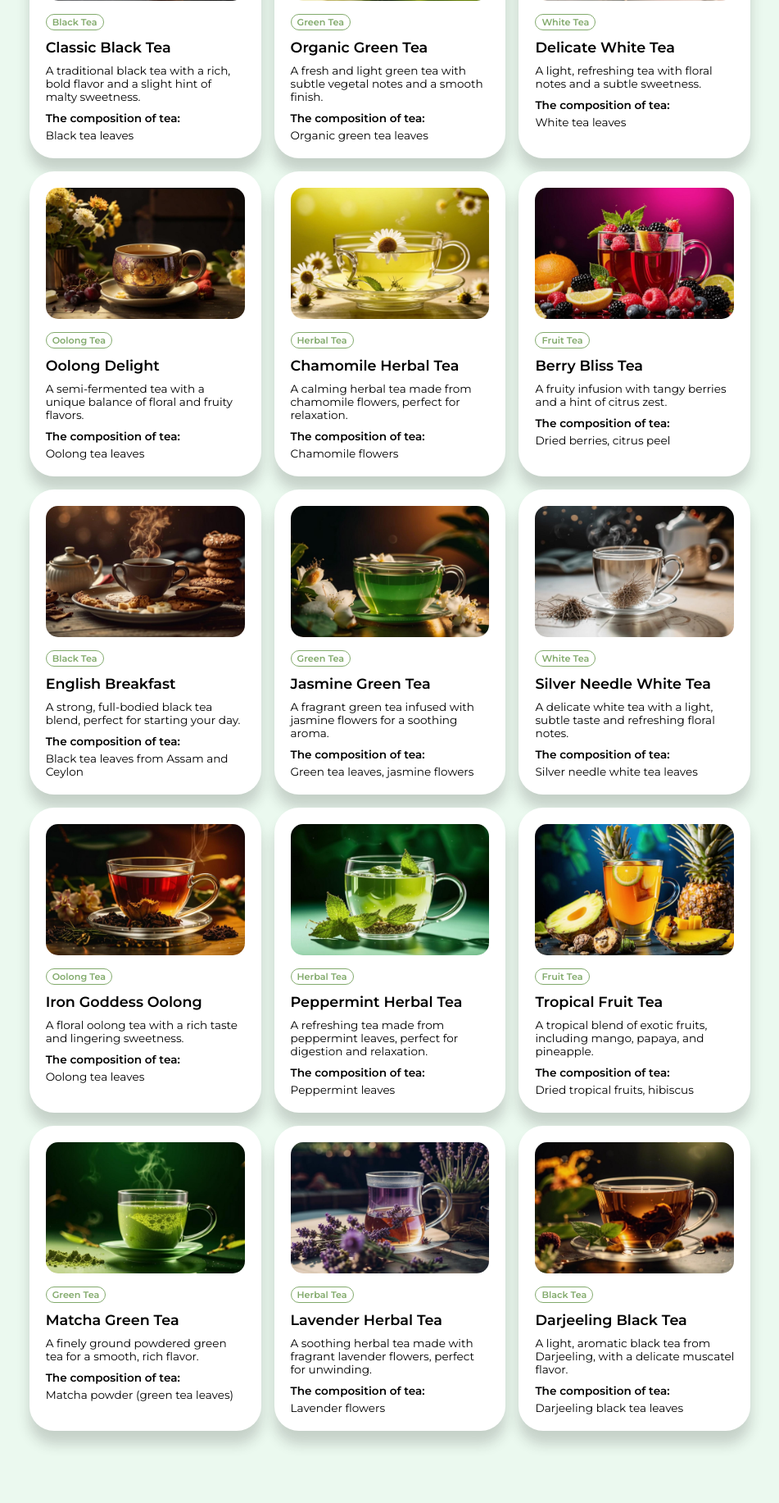
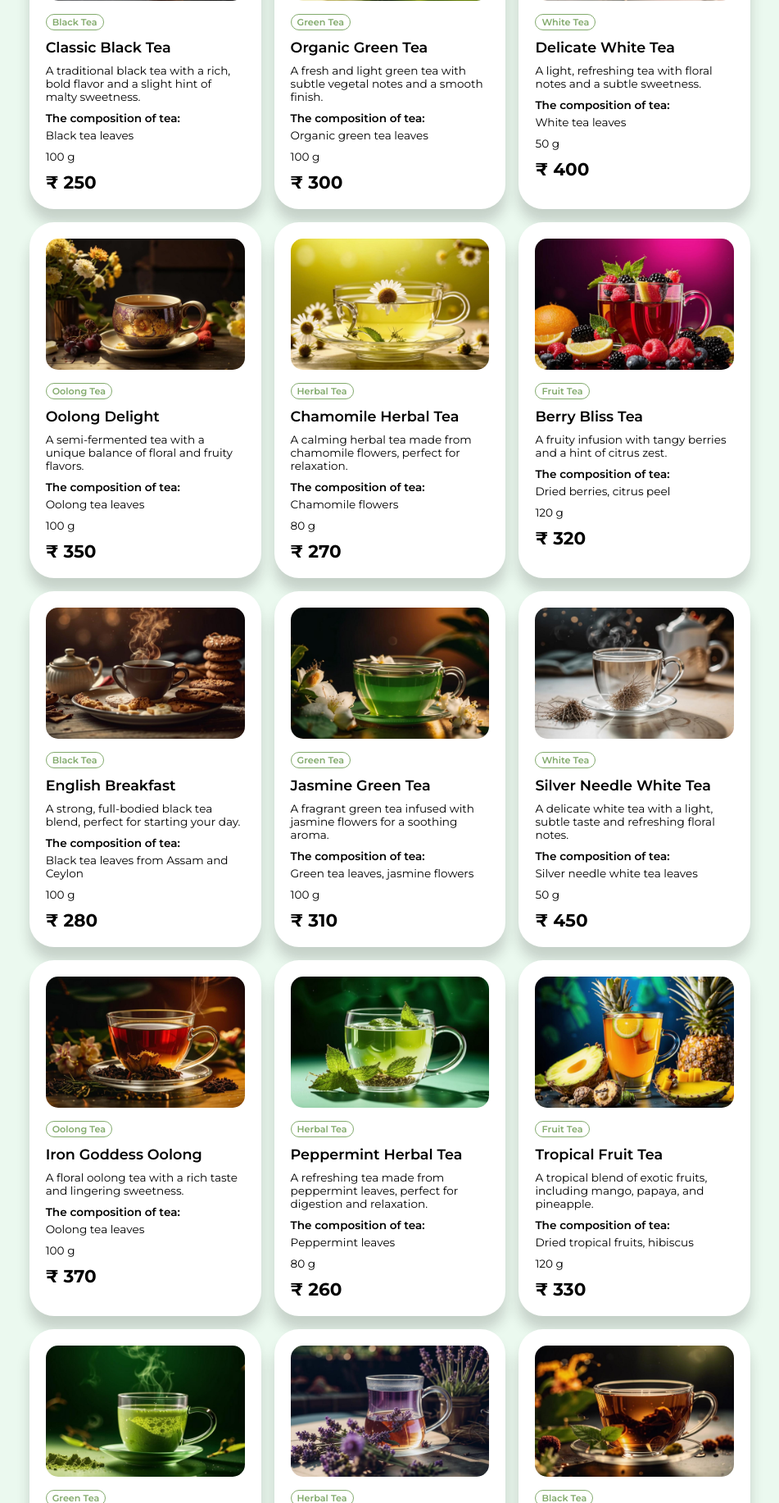
Before and after one commit to mr-danbis/VivaTea, a PHP site: page /app/catalogPage.html in a window 1280 px wide. Shown: the part 442-2275 px from the top of the page at 82% size, without its empty margins (164-1115 px from the left). Run offline with PHP 8.4, Linux system fonts and the light colour scheme.

Commit message:
Added prices

```diff
--- a/app/catalogPage.html
+++ b/app/catalogPage.html
@@ -99,6 +99,12 @@
                         <h4 class="catalog__item-composition_title">The composition of tea:</h4>
                         <p class="catalog__item-composition_text">Black tea leaves</p>
                     </div>
+                    <div class="catalog__item-weight">
+                        <span>100</span> g
+                    </div>
+                    <div class="catalog__item-price">
+                        ₹ <span>250</span>
+                    </div>
                 </li>
 
                 <li class="catalog__item">
@@ -111,6 +117,12 @@
                     <div class="catalog__item-composition">
                         <h4 class="catalog__item-composition_title">The composition of tea:</h4>
                         <p class="catalog__item-composition_text">Organic green tea leaves</p>
+                    </div>
+                    <div class="catalog__item-weight">
+                        <span>100</span> g
+                    </div>
+                    <div class="catalog__item-price">
+                        ₹ <span>300</span>
                     </div>
                 </li>
 
@@ -125,6 +137,12 @@
                         <h4 class="catalog__item-composition_title">The composition of tea:</h4>
                         <p class="catalog__item-composition_text">White tea leaves</p>
                     </div>
+                    <div class="catalog__item-weight">
+                        <span>50</span> g
+                    </div>
+                    <div class="catalog__item-price">
+                        ₹ <span>400</span>
+                    </div>
                 </li>
 
                 <li class="catalog__item">
@@ -137,6 +155,12 @@
                     <div class="catalog__item-composition">
                         <h4 class="catalog__item-composition_title">The composition of tea:</h4>
                         <p class="catalog__item-composition_text">Oolong tea leaves</p>
+                    </div>
+                    <div class="catalog__item-weight">
+                        <span>100</span> g
+                    </div>
+                    <div class="catalog__item-price">
+                        ₹ <span>350</span>
                     </div>
                 </li>
 
@@ -151,6 +175,12 @@
                         <h4 class="catalog__item-composition_title">The composition of tea:</h4>
                         <p class="catalog__item-composition_text">Chamomile flowers</p>
                     </div>
+                    <div class="catalog__item-weight">
+                        <span>80</span> g
+                    </div>
+                    <div class="catalog__item-price">
+                        ₹ <span>270</span>
+                    </div>
                 </li>
 
                 <li class="catalog__item">
@@ -163,6 +193,12 @@
                     <div class="catalog__item-composition">
                         <h4 class="catalog__item-composition_title">The composition of tea:</h4>
                         <p class="catalog__item-composition_text">Dried berries, citrus peel</p>
+                    </div>
+                    <div class="catalog__item-weight">
+                        <span>120</span> g
+                    </div>
+                    <div class="catalog__item-price">
+                        ₹ <span>320</span>
                     </div>
                 </li>
 
@@ -177,6 +213,12 @@
                         <h4 class="catalog__item-composition_title">The composition of tea:</h4>
                         <p class="catalog__item-composition_text">Black tea leaves from Assam and Ceylon</p>
                     </div>
+                    <div class="catalog__item-weight">
+                        <span>100</span> g
+                    </div>
+                    <div class="catalog__item-price">
+                        ₹ <span>280</span>
+                    </div>
                 </li>
 
                 <li class="catalog__item">
@@ -189,6 +231,12 @@
                     <div class="catalog__item-composition">
                         <h4 class="catalog__item-composition_title">The composition of tea:</h4>
                         <p class="catalog__item-composition_text">Green tea leaves, jasmine flowers</p>
+                    </div>
+                    <div class="catalog__item-weight">
+                        <span>100</span> g
+                    </div>
+                    <div class="catalog__item-price">
+                        ₹ <span>310</span>
                     </div>
                 </li>
 
@@ -203,6 +251,12 @@
                         <h4 class="catalog__item-composition_title">The composition of tea:</h4>
                         <p class="catalog__item-composition_text">Silver needle white tea leaves</p>
                     </div>
+                    <div class="catalog__item-weight">
+                        <span>50</span> g
+                    </div>
+                    <div class="catalog__item-price">
+                        ₹ <span>450</span>
+                    </div>
                 </li>
 
                 <li class="catalog__item">
@@ -215,6 +269,12 @@
                     <div class="catalog__item-composition">
                         <h4 class="catalog__item-composition_title">The composition of tea:</h4>
                         <p class="catalog__item-composition_text">Oolong tea leaves</p>
+                    </div>
+                    <div class="catalog__item-weight">
+                        <span>100</span> g
+                    </div>
+                    <div class="catalog__item-price">
+                        ₹ <span>370</span>
                     </div>
                 </li>
 
@@ -229,6 +289,12 @@
                         <h4 class="catalog__item-composition_title">The composition of tea:</h4>
                         <p class="catalog__item-composition_text">Peppermint leaves</p>
                     </div>
+                    <div class="catalog__item-weight">
+                        <span>80</span> g
+                    </div>
+                    <div class="catalog__item-price">
+                        ₹ <span>260</span>
+                    </div>
                 </li>
 
                 <li class="catalog__item">
@@ -241,6 +307,12 @@
                     <div class="catalog__item-composition">
                         <h4 class="catalog__item-composition_title">The composition of tea:</h4>
                         <p class="catalog__item-composition_text">Dried tropical fruits, hibiscus</p>
+                    </div>
+                    <div class="catalog__item-weight">
+                        <span>120</span> g
+                    </div>
+                    <div class="catalog__item-price">
+                        ₹ <span>330</span>
                     </div>
                 </li>
 
@@ -255,6 +327,12 @@
                         <h4 class="catalog__item-composition_title">The composition of tea:</h4>
                         <p class="catalog__item-composition_text">Matcha powder (green tea leaves)</p>
                     </div>
+                    <div class="catalog__item-weight">
+                        <span>50</span> g
+                    </div>
+                    <div class="catalog__item-price">
+                        ₹ <span>500</span>
+                    </div>
                 </li>
 
                 <li class="catalog__item">
@@ -268,6 +346,12 @@
                         <h4 class="catalog__item-composition_title">The composition of tea:</h4>
                         <p class="catalog__item-composition_text">Lavender flowers</p>
                     </div>
+                    <div class="catalog__item-weight">
+                        <span>80</span> g
+                    </div>
+                    <div class="catalog__item-price">
+                        ₹ <span>290</span>
+                    </div>
                 </li>
 
                 <li class="catalog__item">
@@ -280,6 +364,12 @@
                     <div class="catalog__item-composition">
                         <h4 class="catalog__item-composition_title">The composition of tea:</h4>
                         <p class="catalog__item-composition_text">Darjeeling black tea leaves</p>
+                    </div>
+                    <div class="catalog__item-weight">
+                        <span>100</span> g
+                    </div>
+                    <div class="catalog__item-price">
+                        ₹ <span>340</span>
                     </div>
                 </li>
 
```
Also changed, not shown: app/blocks/catalog/catalog.html (+90 -0 lines), app/blocks/catalog/catalog.scss (+12 -0 lines), app/css/style.min.css.
